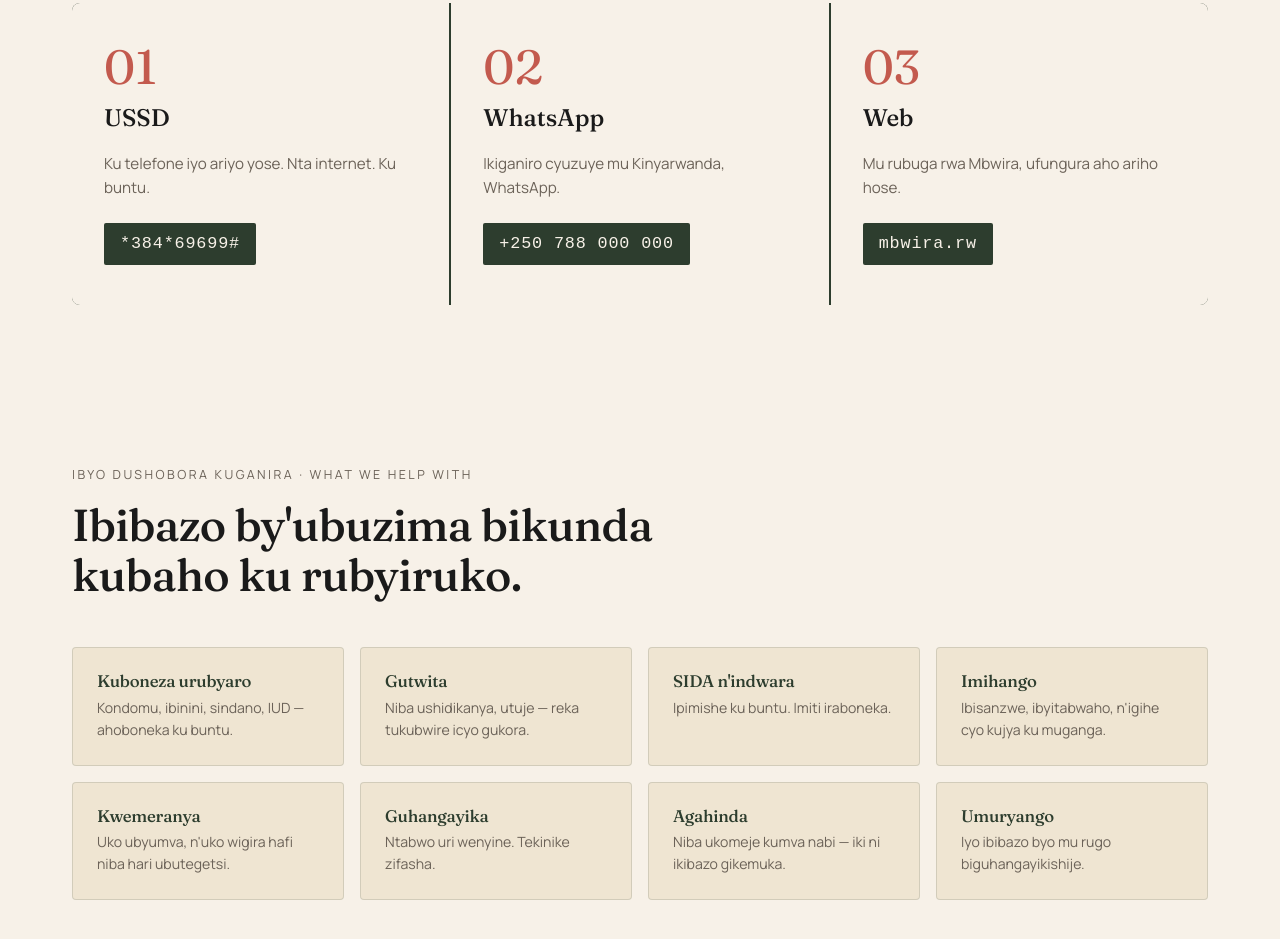
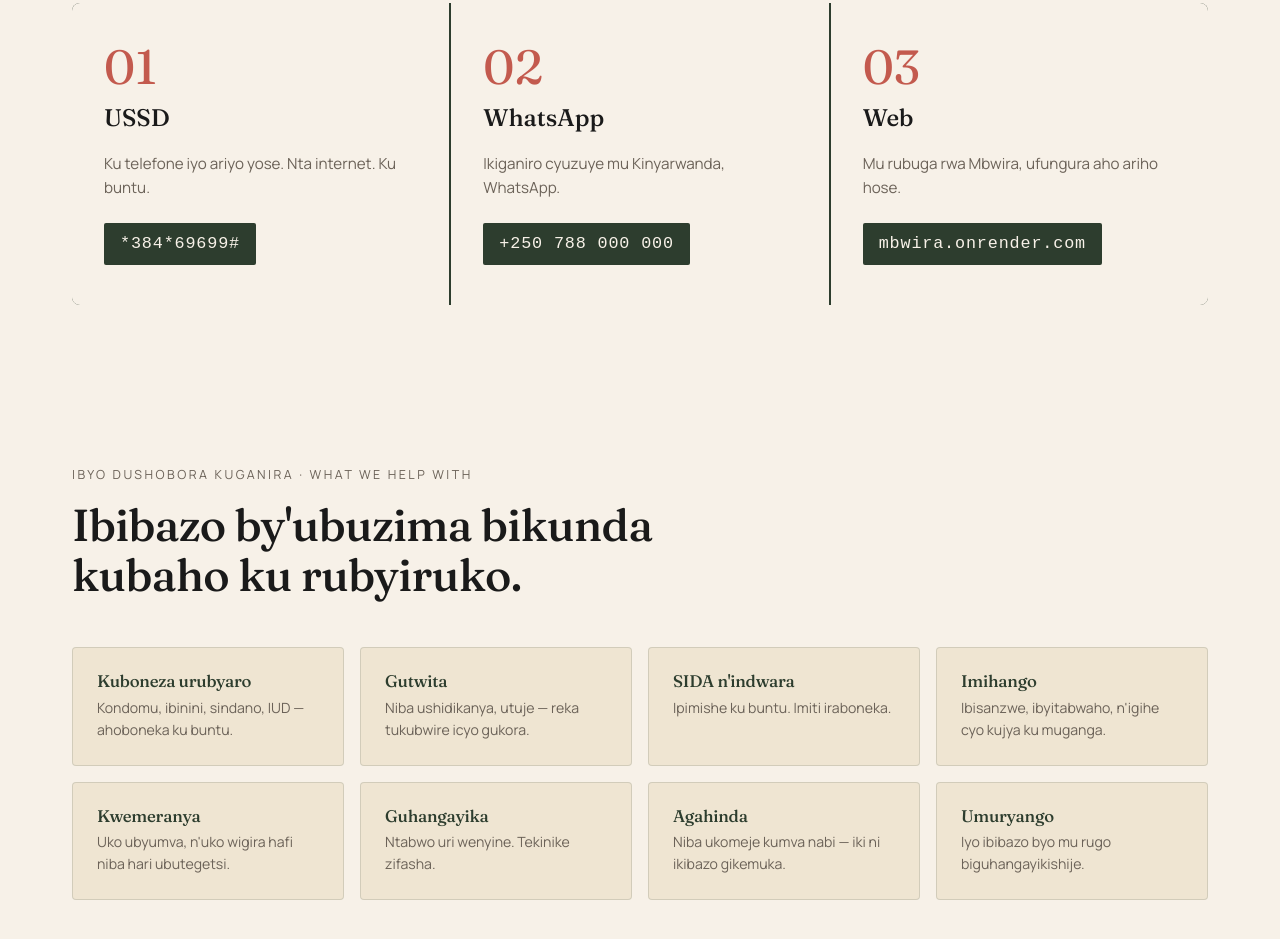
Before and after one commit to iraelie251006/mbwira, a plain HTML site: page frontend/index.html in a window 1280 px wide. Shown: the part 892-1831 px from the top of the page. Drawn offline with Linux system fonts and the light colour scheme.

Commit message:
Update channel code to reflect new deployment URL

```diff
--- a/frontend/index.html
+++ b/frontend/index.html
@@ -419,7 +419,7 @@
       <div class="channel-num">03</div>
       <div class="channel-title">Web</div>
       <p class="channel-desc">Mu rubuga rwa Mbwira, ufungura aho ariho hose.</p>
-      <div class="channel-code">mbwira.rw</div>
+      <div class="channel-code">mbwira.onrender.com</div>
     </div>
   </div>
 </section>
```
